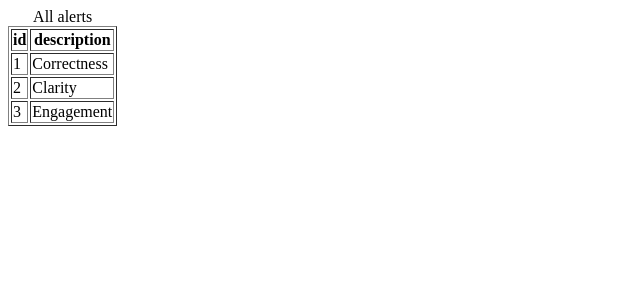
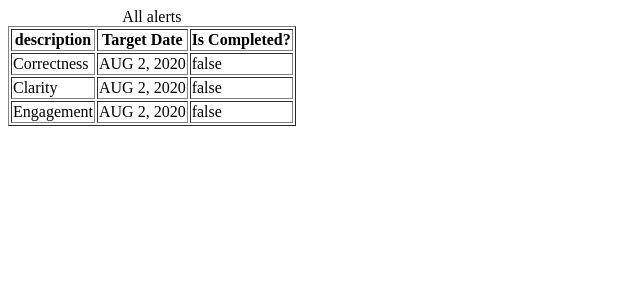
Before and after one commit to keunyop/badwordcheck-web, an Angular app: page /document in a window 1280 px wide. Shown: the top 300 px of the page, without its empty margins (0-640 px from the left). Built offline with nearby package versions, Linux system fonts and the light colour scheme.

Commit message:
developing

```diff
--- a/src/app/document/document.component.html
+++ b/src/app/document/document.component.html
@@ -2,14 +2,16 @@
     <caption>All alerts</caption>
     <thead>
         <tr>
-            <th>id</th>
             <th>description</th>
+            <th>Target Date</th>
+            <th>Is Completed?</th>
         </tr>
     </thead>
     <tbody>
         <tr *ngFor="let alert of alerts">
-            <td>{{alert.id}}</td>
             <td>{{alert.description}}</td>
+            <td>{{alert.targetDate | date | uppercase}}</td>
+            <td>{{alert.done}}</td>
         </tr>
     </tbody>
 
--- a/src/app/document/document.component.ts
+++ b/src/app/document/document.component.ts
@@ -1,4 +1,15 @@
 import { Component, OnInit } from '@angular/core';
+
+export class Alert {
+  constructor(
+    public id: number,
+    public description: string,
+    public done: boolean,
+    public targetDate: Date
+  ) {
+
+  }
+}
 
 @Component({
   selector: 'app-document',
@@ -8,9 +19,9 @@ import { Component, OnInit } from '@angular/core';
 export class DocumentComponent implements OnInit {
 
   alerts = [
-    {id:1, description:'Correctness'},
-    {id:2, description:'Clarity'},
-    {id:3, description:'Engagement'}
+    new Alert(1, 'Correctness', false, new Date()),
+    new Alert(2, 'Clarity', false, new Date()),
+    new Alert(3, 'Engagement', false, new Date())
   ]
 
   constructor() { }
--- a/src/app/welcome/welcome.component.html
+++ b/src/app/welcome/welcome.component.html
@@ -1 +1,6 @@
-Welcom {{name}}. Welcom to our awesome App.
+<div>
+    Welcom {{name}}.
+
+    Welcom to our awesome App.
+</div>
+<div>You can manage your documents <a routerLink="/document">here</a></div>
```
